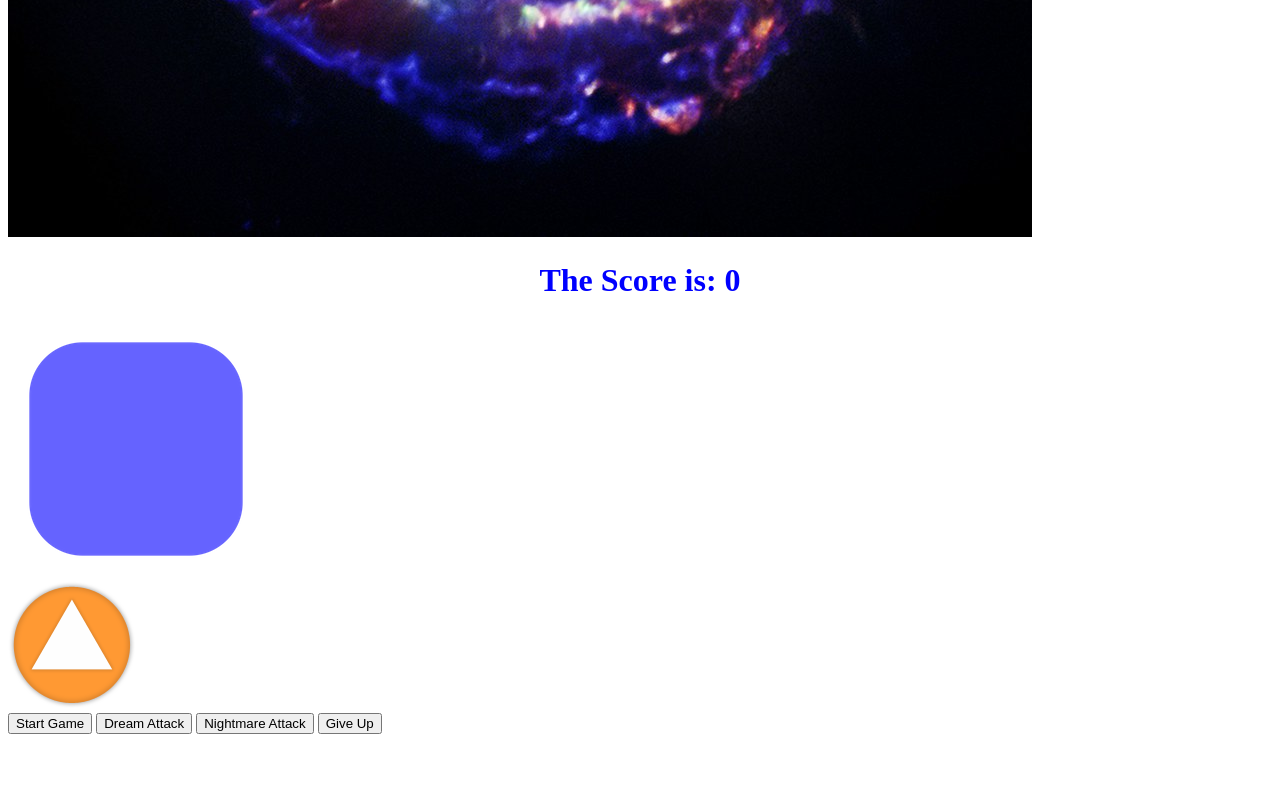
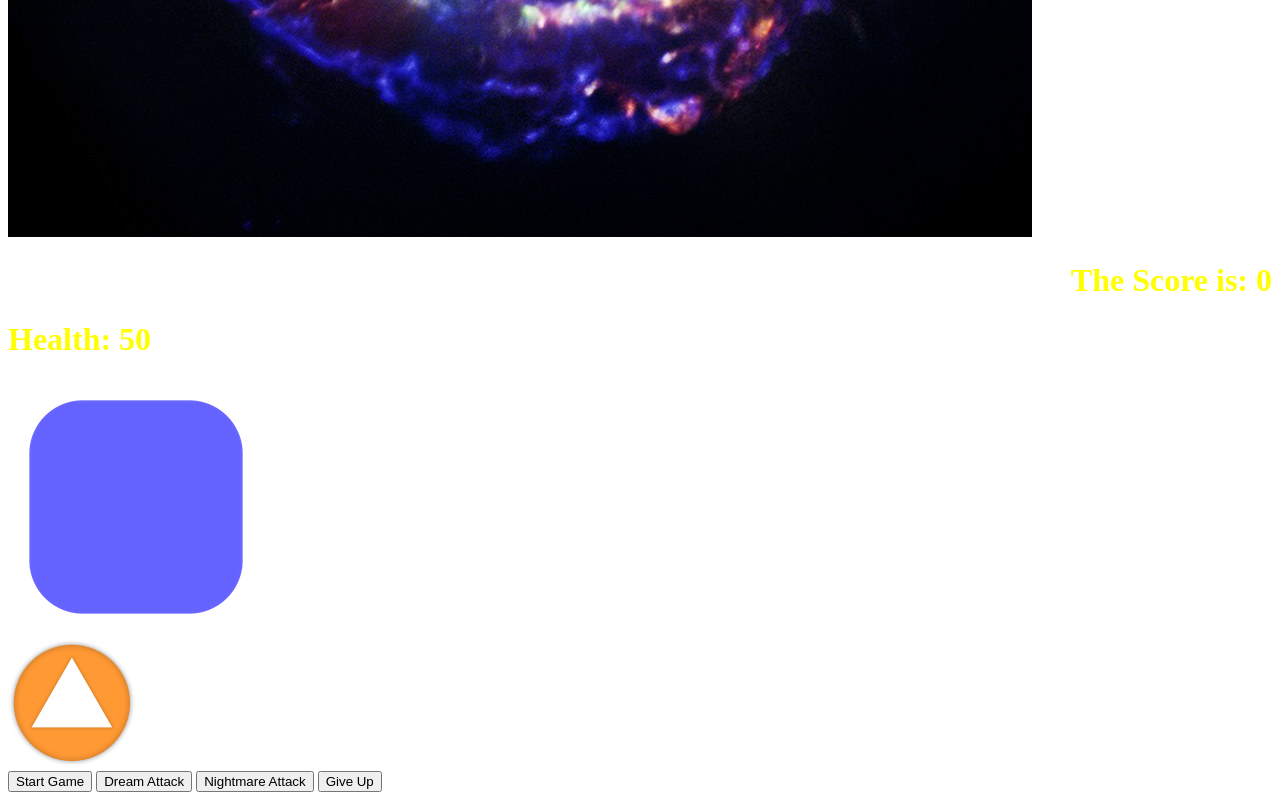
Before and after one commit to aperezdom001/Project1-Game, a plain HTML site: page index.html in a window 1280 px wide. Shown: the part 898-1698 px from the top of the page. Before the commit the page ends 1640 px from the top, so only its background shows below. Drawn offline with Linux system fonts and the light colour scheme.

Commit message:
added some css elements

```diff
--- a/css/main.css
+++ b/css/main.css
@@ -4,6 +4,15 @@ h1 {
   color: blue;
 }
 
+.the-Score {
+  text-align: right;
+  color: yellow;
+}
+
+.the-Health{
+  text-align: left;
+  color: yellow;
+}
 h3{
   color: blue;
 }
@@ -13,7 +22,7 @@ p{
   color: black;
 }
 
-.player {
+#player {
  position: relative;
  top: auto;
 }
--- a/index.html
+++ b/index.html
@@ -29,10 +29,17 @@
     </div>
 
 
-    <h1>
+    <h1 class = "the-Score">
         <span>The Score is:</span>
         <span id = "score">0</span>
     </h1>
+
+    <h1 class = "the-Health">
+        <span>Health:</span>
+        <span id = "health">50</span>
+    </h1>
+
+
 
     <div class = "player">
         <img src="images/playerplaceholder.png">
--- a/js/script.js
+++ b/js/script.js
@@ -42,15 +42,15 @@ class userPlayer{
 class compEnemy {
     constructor(name){
         this.name = name;
-        this.enemyHealth = 15;
+        this.enemyHealth = 25;
         this.enemyPower = 8;
 
     }
 
     enemyAttack(player){  //for now, add the type of orbs later
         console.log("Enemy attack!");
-        player.health = this.enemyPower - player.health;
-        console.log(player.health);
+        player.playerHealth = player.playerHealth - this.enemyPower;
+        console.log(player.playerHealth);
     }
 }
 
@@ -72,7 +72,7 @@ const startGame = () => {
     console.log("Start!!");
 }
 
-const scoreUpdate = (increase = 0) => { //a little confused, but it's ok
+const scoreUpdate = (increase = 0) => {
     score+= increase;
     console.log("SCORE: " + score);
     scoreBoard.innerHTML = score;
@@ -81,7 +81,7 @@ const scoreUpdate = (increase = 0) => { //a little confused, but it's ok
 
 const giveUp = () => { //ask questionxs
     const giveAlert = prompt("Your health is " +
-    player1.playerHealth + ". Do you want to give up?");
+    player1.playerHealth + ". Do you want to give up? yes or no?");
     if(player1.playerHealth <= 15){
         giveAlert;
     } else if (giveAlert === "yes"){
@@ -94,13 +94,34 @@ const giveUp = () => { //ask questionxs
 }
 
 const gameOver = () => {
-    if(player1.health <= 0){
+    if(player1.playerHealth <= 0){
         const overAlert = alert("Oh no! You became an evil creature and will forever haunt those tho run into you...");
         return overAlert;
     }
     console.log("Whoops, game over.");
 
 }
+
+// EVENT LISTENERS //
+
+startButton.addEventListener("click", startGame);
+dreamButton.addEventListener("click", () =>{
+    player1.dreamAttack(enemy1);
+    scoreUpdate(5);
+});
+nightmareButton.addEventListener("click", () => {
+    player1.nightmareAttack(enemy1);
+    scoreUpdate(10);
+});
+giveUpButton.addEventListener("click", () => {
+    scoreUpdate(0);
+});
+
+
+// Testing Code //
+// console.log("uno, dos, tres, si, si");
+// console.log("Te quiero mucho");
+//alert("Does this work?");
 
 // startGame();
 // console.log(startGame());
@@ -113,20 +134,3 @@ const gameOver = () => {
 
 // gameOver();
 // console.log(gameOver());
-
-
-// EVENT LISTENERS //
-
-startButton.addEventListener("click", startGame);
-dreamButton.addEventListener("click", () =>{
-    player1.dreamAttack(enemy1);
-    scoreUpdate(5);
-});
-nightmareButton.addEventListener("click", player1.nightmareAttack);
-giveUpButton.addEventListener("click", giveUp);
-
-
-// Testing Code //
-// console.log("uno, dos, tres, si, si");
-// console.log("Te quiero mucho");
-//alert("Does this work?");
```
